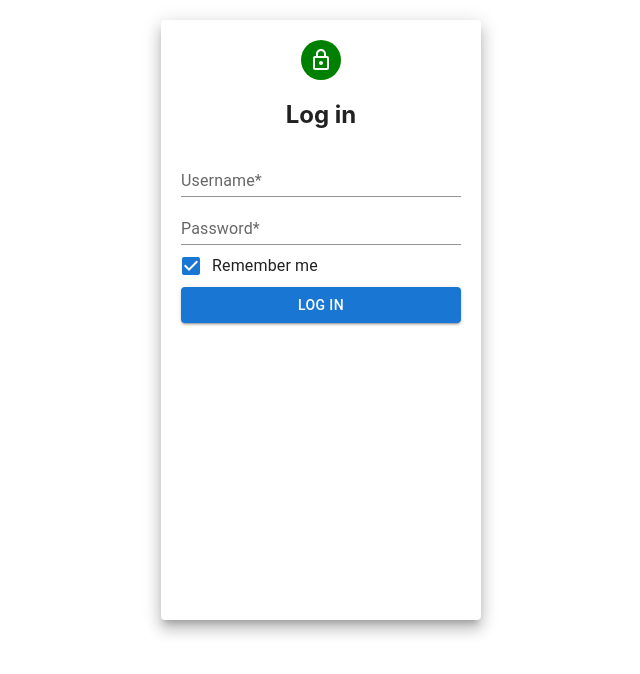
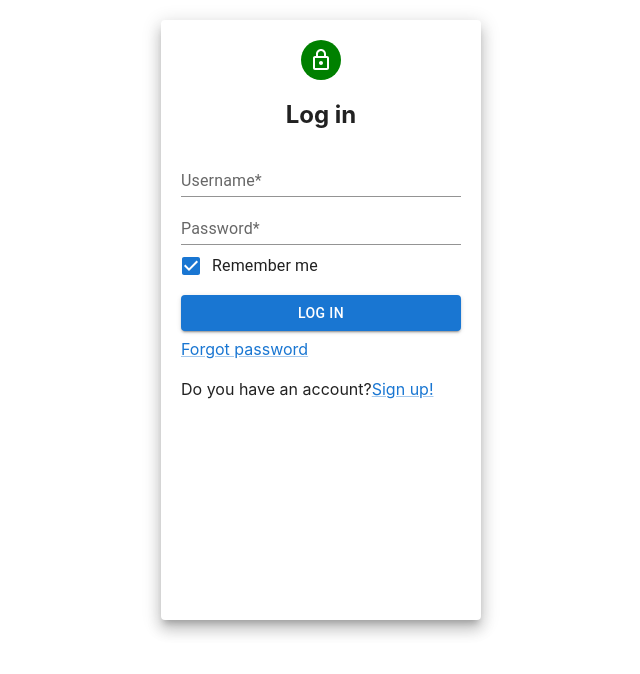
Before and after one commit to Asna1303/Placeme-2.0, a React (Create React App) app: page / in a window 1280 px wide. Shown: the top 674 px of the page, without its empty margins (319-959 px from the left). Built offline with nearby package versions, Linux system fonts and the light colour scheme.

Commit message:
designed forgot password and signup

```diff
--- a/src/molecules/login.js
+++ b/src/molecules/login.js
@@ -7,10 +7,11 @@ import TextField from '@mui/material/TextField';
 import Checkbox from '@mui/material/Checkbox';
 import FormControlLabel from '@mui/material/FormControlLabel';
 import Button from '@mui/material/Button';
-
+import Link from '@mui/material/Link';
 const Login=() =>{
     const paperStyle={padding :20, height : '70vh', width:280,margin:"20px auto"}
     const avatarStyle={backgroundColor:'green'}
+    const buttonStyle={margin:'8px 0'}
   return (
    <Grid>
 <Paper elevation ={10} style={paperStyle}>
@@ -24,8 +25,24 @@ const Login=() =>{
                     <FormControlLabel control={<Checkbox defaultChecked />} label="Remember me" />
                 </Grid>
 
-   <Button variant="contained" type='submit' color='primary' fullWidth>LOG IN</Button>
+   <Button variant="contained" type='submit' style={buttonStyle} color='primary' fullWidth>LOG IN</Button>
+   <Grid container justifyContent="flex-start">
+<typography >
+<Link href="a" >
 
+  Forgot password
+</Link>
+</typography>
+</Grid>
+<br></br>
+<Grid container justifyContent="flex-start">
+<typography>  Do you have an account?
+<Link href="a" >
+ Sign up!
+
+</Link>
+</typography>
+</Grid>
 
 </Paper>
    </Grid>
```
